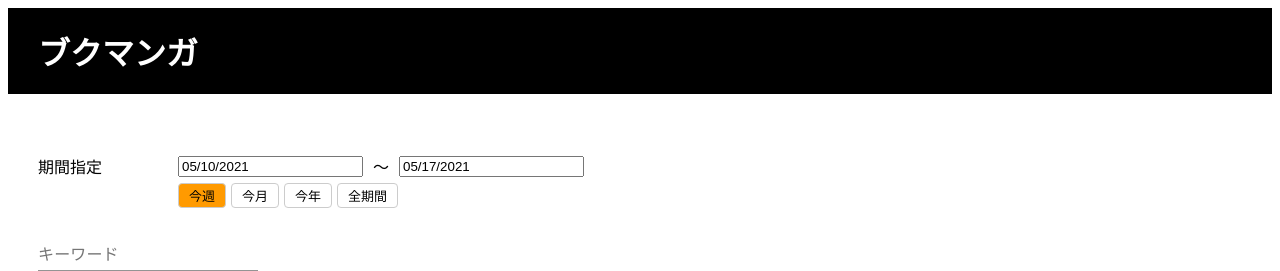
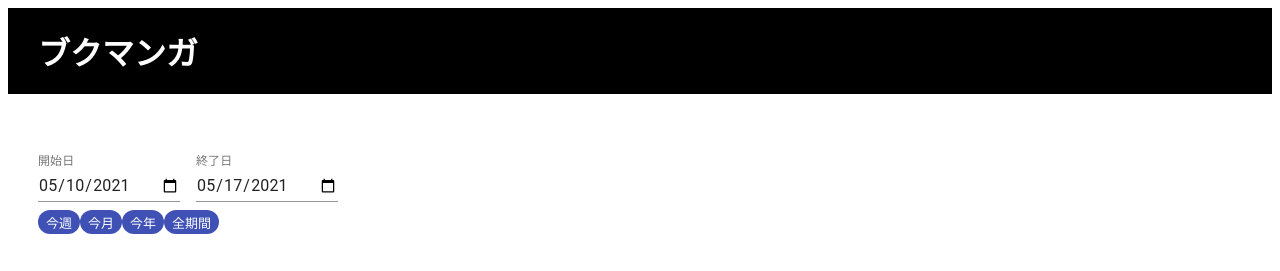
Before and after one commit to ktny/bukumanga, a Next.js app: page / in a window 1280 px wide. Shown: the top 271 px of the page. Built offline with nearby package versions, Linux system fonts and the light colour scheme; no server answers.

Commit message:
add period-input

```diff
--- a/components/search.tsx
+++ b/components/search.tsx
@@ -1,16 +1,9 @@
 import { useState, useEffect } from "react";
 import { useDebounce } from "use-debounce";
-import DatePicker, { registerLocale } from "react-datepicker";
-import ja from "date-fns/locale/ja";
-import "react-datepicker/dist/react-datepicker.css";
 import styles from "../styles/search.module.scss";
-import { formateDate } from "../helpers/util";
+import PeriodInput from "./search/period-input";
 import KeywordInput from "./search/keyword-input";
 import BookmarkCountInput from "./search/bookmark-count-input";
-
-registerLocale("ja", ja);
-
-const HATEBU_START_DATE = new Date(2005, 1, 10);
 
 export default function Search({
   search,
@@ -24,70 +17,24 @@ export default function Search({
   const [startDate, setStartDate] = useState(defaultStartDate);
   const [endDate, setEndDate] = useState(defaultEndDate);
   const [keyword, setKeyword] = useState("");
+  const [bookmarkCount, setBookmarkCount] = useState(10);
   const [debouncedKeyword] = useDebounce(keyword, 1000);
-  const [bookmarkCount, setBookmarkCount] = useState(10);
   const [debouncedBookmarkCount] = useDebounce(bookmarkCount, 1000);
 
   useEffect(() => {
     search(startDate, endDate, debouncedKeyword, debouncedBookmarkCount);
   }, [startDate, endDate, debouncedKeyword, debouncedBookmarkCount]);
 
-  const changePeriod = (days: number) => {
-    return () => {
-      const endDate = new Date();
-      setEndDate(endDate);
-      let startDate = new Date(endDate.getTime());
-      if (days === -1) {
-        startDate = HATEBU_START_DATE;
-      } else {
-        startDate.setDate(startDate.getDate() - days);
-      }
-      setStartDate(startDate);
-      setEndDate(endDate);
-    };
-  };
-
-  const checkActive = (target: any, comparison: any) => {
-    return target === comparison ? { backgroundColor: "#ff9a00" } : undefined;
-  };
-
-  const checkActivePeriod = (comparison: number) => {
-    let date = new Date();
-    if (formateDate(endDate) !== formateDate(date)) return;
-    if (comparison === -1) {
-      date = HATEBU_START_DATE;
-    } else {
-      date.setDate(date.getDate() - comparison);
-    }
-    return formateDate(startDate) === formateDate(date) ? { backgroundColor: "#ff9a00" } : undefined;
-  };
-
-  const periodList = [
-    { name: "今週", value: 7 },
-    { name: "今月", value: 30 },
-    { name: "今年", value: 365 },
-    { name: "全期間", value: -1 },
-  ];
-
   return (
     <section className={styles.search}>
       <section className={styles.detailSearch}>
         <div className={styles.block}>
-          <div className={styles.blockTitle}>期間指定</div>
-          <div className={styles.blockContent}>
-            <div className={styles.dateInputWrapper}>
-              <DatePicker selected={startDate} locale="ja" onChange={date => setStartDate(date)} />
-              <span className={styles.periodDelimiter}>～</span>
-              <DatePicker selected={endDate} locale="ja" onChange={date => setEndDate(date)} />
-            </div>
-            <div className={styles.tagList}>
-              {periodList.map(item => (
-                <div className={styles.tag} style={checkActivePeriod(item.value)} onClick={changePeriod(item.value)}>
-                  {item.name}
-                </div>
-              ))}
-            </div>
-          </div>
+          <PeriodInput
+            startDate={startDate}
+            setStartDate={setStartDate}
+            endDate={endDate}
+            setEndDate={setEndDate}
+          ></PeriodInput>
         </div>
         <div className={styles.block}>
           <KeywordInput keyword={keyword} setKeyword={setKeyword}></KeywordInput>
--- a/components/search/keyword-input.tsx
+++ b/components/search/keyword-input.tsx
@@ -8,7 +8,7 @@ interface Chip {
   value: string;
 }
 
-const chips = [
+const chips: Chip[] = [
   { label: "少年ジャンプ+", value: "shonenjumpplus.com" },
   { label: "コミックDAYS", value: "comic-days.com" },
   { label: "となりのヤングジャンプ", value: "tonarinoyj.jp" },
@@ -34,7 +34,7 @@ export default function KeywordInput({
     setKeyword(event.target.value);
   };
 
-  const handleClick = (chip: Chip) => {
+  const handleClickChip = (chip: Chip) => {
     return () => {
       setKeyword(chip.value);
     };
@@ -45,7 +45,7 @@ export default function KeywordInput({
       <TextField id="standard-basic" label="キーワード" value={keyword} onChange={handleInputChange} />
       <Box mt={1}>
         {chips.map((chip, i) => (
-          <Chip size="small" key={i} label={chip.label} clickable color="primary" onClick={handleClick(chip)} />
+          <Chip size="small" key={i} label={chip.label} clickable color="primary" onClick={handleClickChip(chip)} />
         ))}
       </Box>
     </div>
--- /dev/null
+++ b/components/search/period-input.tsx
@@ -0,0 +1,88 @@
+import React, { Dispatch, SetStateAction } from "react";
+import TextField from "@material-ui/core/TextField";
+import Grid from "@material-ui/core/Grid";
+import Chip from "@material-ui/core/Chip";
+import Box from "@material-ui/core/Box";
+import { formatDate } from "../../helpers/util";
+
+interface Chip {
+  label: string;
+  value: number;
+}
+
+const chips: Chip[] = [
+  { label: "今週", value: 7 },
+  { label: "今月", value: 30 },
+  { label: "今年", value: 365 },
+  { label: "全期間", value: -1 },
+];
+
+const HATEBU_START_DATE = new Date(2005, 1, 10);
+
+export default function PeriodInput({
+  startDate,
+  setStartDate,
+  endDate,
+  setEndDate,
+}: {
+  startDate: Date;
+  setStartDate: Dispatch<SetStateAction<Date>>;
+  endDate: Date;
+  setEndDate: Dispatch<SetStateAction<Date>>;
+}) {
+  const handleInputChangeStartDate = (event: React.ChangeEvent<HTMLInputElement>) => {
+    setStartDate(new Date(event.target.value));
+  };
+
+  const handleInputChangeEndDate = (event: React.ChangeEvent<HTMLInputElement>) => {
+    setEndDate(new Date(event.target.value));
+  };
+
+  const handleClickChip = (chip: Chip) => {
+    return () => {
+      const days = chip.value;
+      const endDate = new Date();
+      setEndDate(endDate);
+      let startDate = new Date(endDate.getTime());
+      if (days === -1) {
+        startDate = HATEBU_START_DATE;
+      } else {
+        startDate.setDate(startDate.getDate() - days);
+      }
+      setStartDate(startDate);
+      setEndDate(endDate);
+    };
+  };
+
+  return (
+    <div>
+      <Grid container spacing={2} alignItems="center">
+        <Grid item>
+          <TextField
+            id="date"
+            label="開始日"
+            type="date"
+            value={formatDate(startDate)}
+            InputLabelProps={{ shrink: true }}
+            onChange={handleInputChangeStartDate}
+          />
+        </Grid>
+        <Grid item>
+          <TextField
+            id="date"
+            label="終了日"
+            type="date"
+            value={formatDate(endDate)}
+            InputLabelProps={{ shrink: true }}
+            onChange={handleInputChangeEndDate}
+          />
+        </Grid>
+      </Grid>
+      <Box mt={1}>
+        {chips.map((chip, i) => (
+          <Chip size="small" key={i} label={chip.label} clickable color="primary" onClick={handleClickChip(chip)} />
+        ))}
+      </Box>
+    </div>
+  );
+}
--- a/helpers/util.ts
+++ b/helpers/util.ts
@@ -1,4 +1,4 @@
-export const formateDate = (dt: Date) => {
+export const formatDate = (dt: Date) => {
   const year = dt.getFullYear();
   const month = (dt.getMonth() + 1).toString().padStart(2, "0");
   const day = dt.getDate().toString().padStart(2, "0");
--- a/pages/index.tsx
+++ b/pages/index.tsx
@@ -2,7 +2,7 @@ import { useState, useEffect } from "react";
 import CardList from "../components/card-list";
 import Layout from "../components/layout";
 import Search from "../components/search";
-import { formateDate } from "../helpers/util";
+import { formatDate } from "../helpers/util";
 
 const baseUrl = "http://localhost:5000/entries";
 
@@ -13,8 +13,8 @@ export default function Home() {
 
   const search = (startDate: Date, endDate: Date, keyword: string, bookmarkCount: number) => {
     const params = {
-      startDate: formateDate(startDate),
-      endDate: formateDate(endDate),
+      startDate: formatDate(startDate),
+      endDate: formatDate(endDate),
       keyword: keyword,
       bookmarkCount: bookmarkCount.toString(),
     };
@@ -29,7 +29,6 @@ export default function Home() {
     fetch(url)
       .then(res => res.json())
       .then(res => setEntries(res.sort((a, b) => b.bookmark_count - a.bookmark_count)));
-    // .then(res => setEntries(res.slice(0, 100).sort((a, b) => b.bookmark_count - a.bookmark_count)));
   };
 
   return (
```
